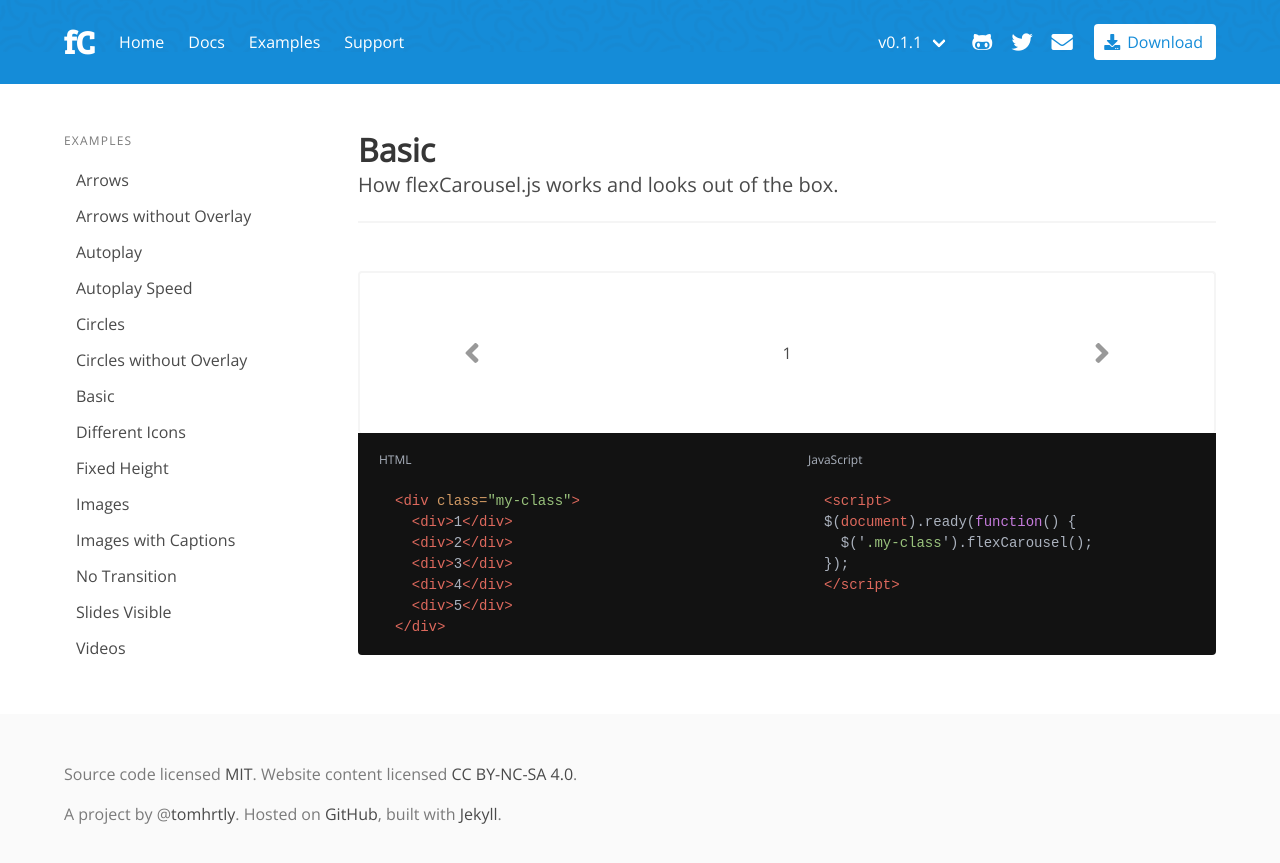
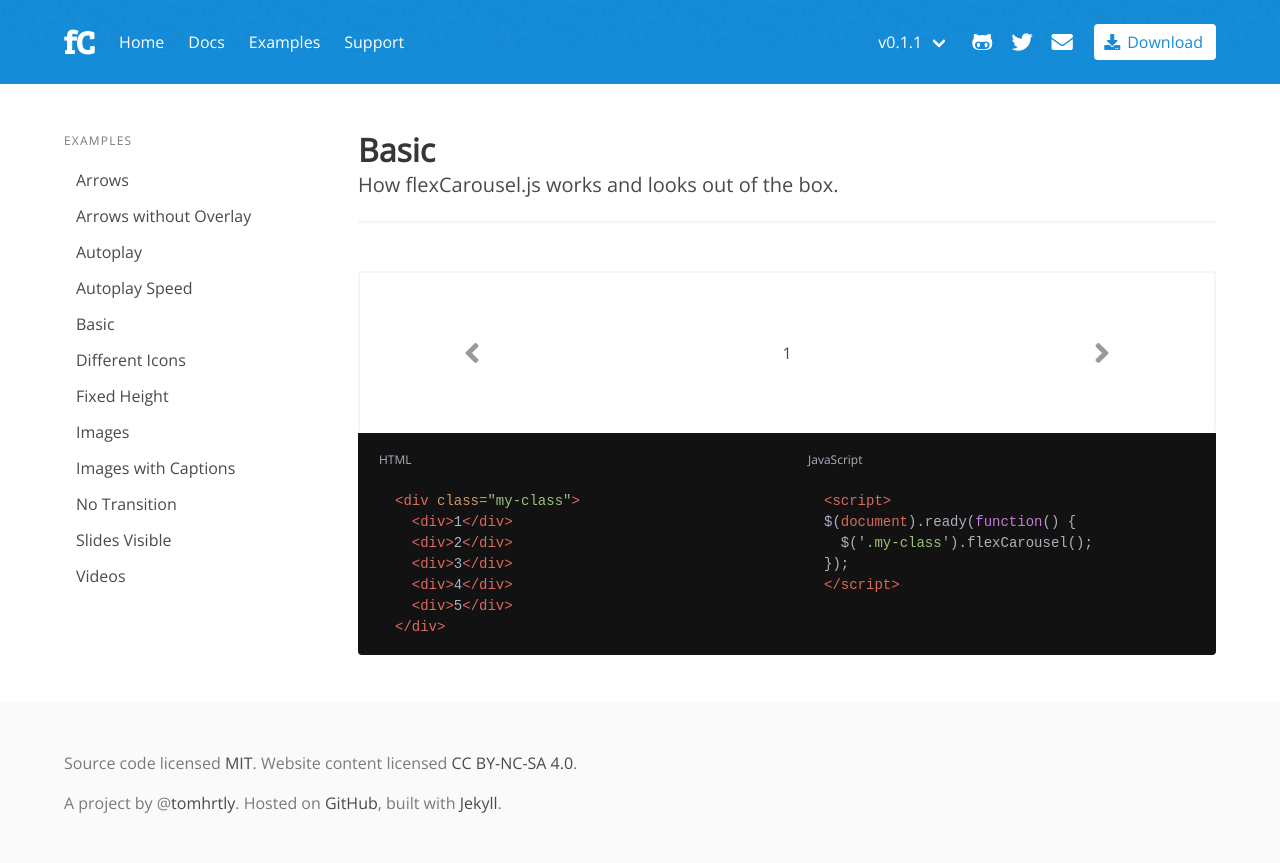
Before and after one commit to tomhrtly/flexCarousel.js, a Jekyll site: the page built from docs/docs/0.1.1/examples/basic.html, in a window 1280 px wide. Shown: the top 863 px of the page. Built offline with Jekyll 4.4.1, drawn with Linux system fonts in a browser that asks for light colours; nearby versions of some CDN libraries.

Commit message:
Remove circle examples for 0.1.1

```diff
--- a/docs/_layouts/example.html
+++ b/docs/_layouts/example.html
@@ -19,8 +19,6 @@
                 <li><a href="{{ site.url }}/docs/{{ site.version }}/examples/arrows-without-overlay/">Arrows without Overlay</a></li>
                 <li><a href="{{ site.url }}/docs/{{ site.version }}/examples/autoplay/">Autoplay</a></li>
                 <li><a href="{{ site.url }}/docs/{{ site.version }}/examples/autoplay-speed/">Autoplay Speed</a></li>
-                <li><a href="{{ site.url }}/docs/{{ site.version }}/examples/circles/">Circles</a></li>
-                <li><a href="{{ site.url }}/docs/{{ site.version }}/examples/circles-without-overlay">Circles without Overlay</a></li>
                 <li><a href="{{ site.url }}/docs/{{ site.version }}/examples/basic/">Basic</a></li>
                 <li><a href="{{ site.url }}/docs/{{ site.version }}/examples/different-icons/">Different Icons</a></li>
                 <li><a href="{{ site.url }}/docs/{{ site.version }}/examples/fixed-height/">Fixed Height</a></li>
```
